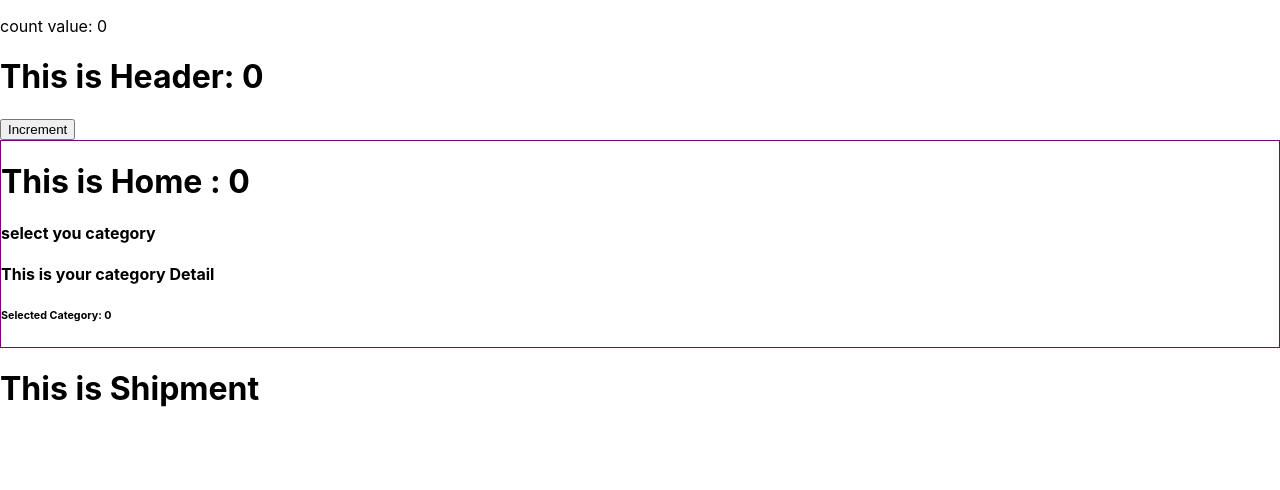
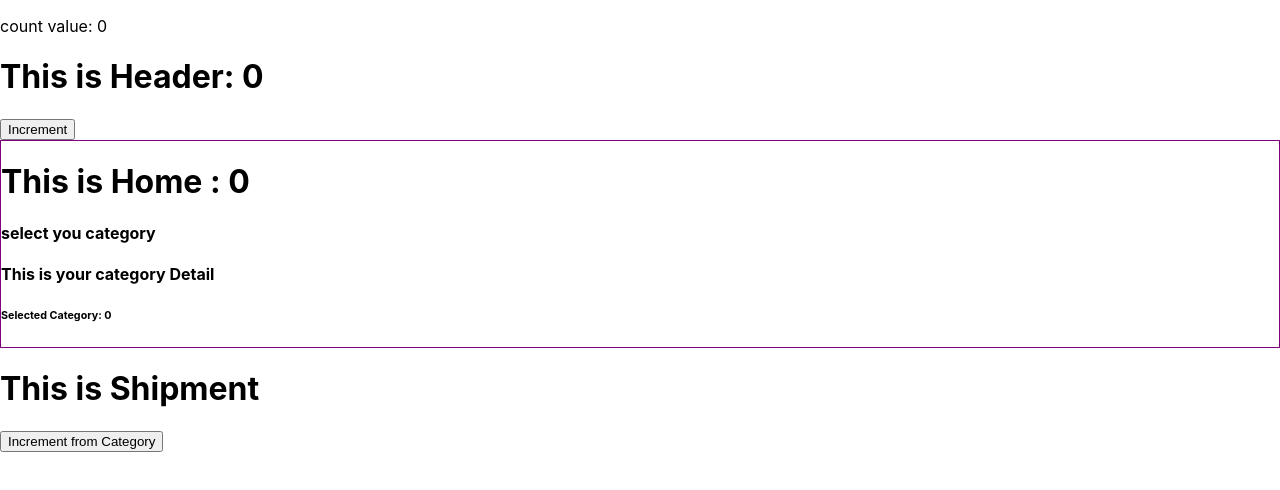
Before and after one commit to wajidurrahman/my-scss-react, a React (Create React App) app: page / in a window 1280 px wide. Shown: the top 490 px of the page. Built offline with nearby package versions, Linux system fonts and the light colour scheme.

Commit message:
Update context API from any child Component

```diff
--- a/src/App.js
+++ b/src/App.js
@@ -7,11 +7,11 @@
 export const CategoryContext = createContext();
 
 function App() {
-  const [count, setCount] = useState(0);
+  const [category, setCategory] = useState(0);
   return (
-    <CategoryContext.Provider value={count}>
-      <p>count value: {count}</p>
-      <Header count = {count} setCount = {setCount}></Header>
+    <CategoryContext.Provider value={[category, setCategory]}>
+      <p>count value: {category}</p>
+      <Header></Header>
       <Home></Home>
       <Shipment></Shipment>
     </CategoryContext.Provider>
--- a/src/components/Header/Header.js
+++ b/src/components/Header/Header.js
@@ -1,11 +1,12 @@
-import React, { useState } from 'react';
+import React, { useContext, useState } from 'react';
+import { CategoryContext } from '../../App';
 
 const Header = (props) => {
-    const {count, setCount} = props;
+    const [category, setCategory] = useContext(CategoryContext);
     return (
         <div>
-            <h1>This is Header: {count}</h1>
-            <button onClick={() => setCount(count + 1)}>Increment</button>
+            <h1>This is Header: {category}</h1>
+            <button onClick={() => setCategory(category + 1)}>Increment</button>
         </div>
     );
 };
--- a/src/components/Shipment/Shipment.js
+++ b/src/components/Shipment/Shipment.js
@@ -1,9 +1,12 @@
-import React from 'react';
+import React, { useContext } from 'react';
+import { CategoryContext } from '../../App';
 
 const Shipment = () => {
+    const [category, setCategory] = useContext(CategoryContext)
     return (
         <div>
             <h1>This is Shipment</h1>
+            <button onClick={()=> setCategory(category + 1)}>Increment from Category</button>
         </div>
     );
 };
```
